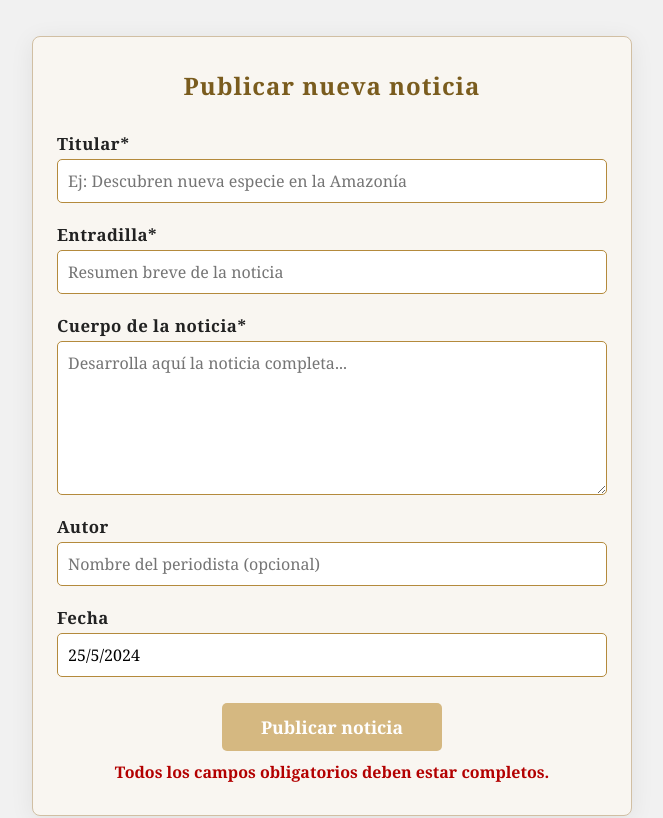
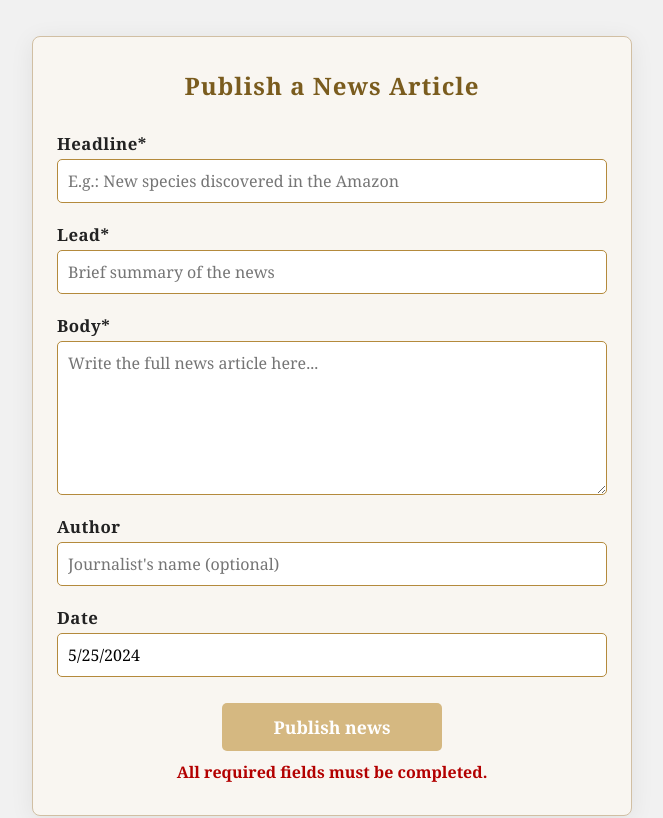
Before and after one commit to AgustinErimbaue/news-app, a React (Vite) app: page /Form in a window 1280 px wide. Shown: the part 420-1238 px from the top of the page, without its empty margins (308-971 px from the left). Built offline with nearby package versions, Linux system fonts and the light colour scheme.

Commit message:
se actualiza el idioma del formulario y la página de inicio a inglés, se traducen mensajes y etiquetas

```diff
--- a/src/components/Form/Form.jsx
+++ b/src/components/Form/Form.jsx
@@ -8,7 +8,7 @@ const Form = () => {
     Lead: "",
     Body: "",
     Author: "",
-    Date: new Date().toLocaleDateString('es-ES'),
+    Date: new Date().toLocaleDateString('en-US'),
   };
 
   const navigate = useNavigate();
@@ -25,16 +25,16 @@ const Form = () => {
 
   const validateForm = () => {
     if (!data.Headline || !data.Lead || !data.Body) {
-      setMessage("Todos los campos obligatorios deben estar completos.");
+      setMessage("All required fields must be completed.");
       setBtnDisabled(true);
     } else if (data.Headline.length < 3) {
-      setMessage("El titular debe tener al menos 3 caracteres.");
+      setMessage("The headline must have at least 3 characters.");
       setBtnDisabled(true);
     } else if (data.Lead.length < 3) {
-      setMessage("La entradilla debe tener al menos 3 caracteres.");
+      setMessage("The lead must have at least 3 characters.");
       setBtnDisabled(true);
     } else if (data.Body.length < 10) {
-      setMessage("El cuerpo debe tener al menos 10 caracteres.");
+      setMessage("The body must have at least 10 characters.");
       setBtnDisabled(true);
     } else {
       setMessage("");
@@ -52,7 +52,7 @@ const Form = () => {
     localStorage.setItem("news", JSON.stringify(data));
     setData(initialValue);
     swal(
-      "¡Noticia publicada!",
+      "News published!",
       `${data.Headline}\n${data.Lead}\n${data.Body}`,
       "success"
     );
@@ -63,51 +63,51 @@ const Form = () => {
 
   return (
     <form className="news-form" onSubmit={handleSubmit}>
-      <h2 className="form-title">Publicar nueva noticia</h2>
-      <label htmlFor="Headline">Titular*</label>
+      <h2 className="form-title">Publish a News Article</h2>
+      <label htmlFor="Headline">Headline*</label>
       <input
         type="text"
         id="Headline"
         name="Headline"
-        placeholder="Ej: Descubren nueva especie en la Amazonía"
+        placeholder="E.g.: New species discovered in the Amazon"
         onChange={handleInputChange}
         value={data.Headline}
         autoComplete="off"
       />
 
-      <label htmlFor="Lead">Entradilla*</label>
+      <label htmlFor="Lead">Lead*</label>
       <input
         type="text"
         id="Lead"
         name="Lead"
-        placeholder="Resumen breve de la noticia"
+        placeholder="Brief summary of the news"
         onChange={handleInputChange}
         value={data.Lead}
         autoComplete="off"
       />
 
-      <label htmlFor="Body">Cuerpo de la noticia*</label>
+      <label htmlFor="Body">Body*</label>
       <textarea
         id="Body"
         name="Body"
-        placeholder="Desarrolla aquí la noticia completa..."
+        placeholder="Write the full news article here..."
         onChange={handleInputChange}
         value={data.Body}
         rows={6}
       />
 
-      <label htmlFor="Author">Autor</label>
+      <label htmlFor="Author">Author</label>
       <input
         type="text"
         id="Author"
         name="Author"
-        placeholder="Nombre del periodista (opcional)"
+        placeholder="Journalist's name (optional)"
         onChange={handleInputChange}
         value={data.Author}
         autoComplete="off"
       />
 
-      <label htmlFor="Date">Fecha</label>
+      <label htmlFor="Date">Date</label>
       <input
         type="text"
         id="Date"
@@ -116,7 +116,7 @@ const Form = () => {
         readOnly
       />
 
-      <button type="submit" disabled={btnDisable}>Publicar noticia</button>
+      <button type="submit" disabled={btnDisable}>Publish news</button>
       {message && <p className="error-message">{message}</p>}
     </form>
   );
--- a/src/components/Home/Home.jsx
+++ b/src/components/Home/Home.jsx
@@ -4,27 +4,27 @@ const Home = () => {
   return (
     <div className="newspaper-home">
       <header className="newspaper-header">
-        <h1 className="newspaper-title">El Diario Digital</h1>
-        <p className="newspaper-date">{new Date().toLocaleDateString('es-ES', { weekday: 'long', year: 'numeric', month: 'long', day: 'numeric' })}</p>
+        <h1 className="newspaper-title">The Digital Daily</h1>
+        <p className="newspaper-date">{new Date().toLocaleDateString('en-US', { weekday: 'long', year: 'numeric', month: 'long', day: 'numeric' })}</p>
         <hr className="newspaper-divider" />
       </header>
       <section className="newspaper-intro">
-        <h2>Bienvenido a El Diario Digital</h2>
+        <h2>Welcome to The Digital Daily</h2>
         <p>
-          Tu fuente confiable de noticias actualizadas, reportajes y análisis. Explora las últimas novedades nacionales e internacionales, economía, cultura, deportes y mucho más.
+          Your trusted source for up-to-date news, reports, and analysis. Explore the latest national and international headlines, economy, culture, sports, and much more.
         </p>
       </section>
       <section className="newspaper-featured">
-        <h3>Noticias Destacadas</h3>
+        <h3>Featured News</h3>
         <ul>
-          <li>✔️ Última hora: Mantente informado con las noticias más recientes.</li>
-          <li>✔️ Reportajes exclusivos y entrevistas.</li>
-          <li>✔️ Opinión y análisis de expertos.</li>
+          <li>✔️ Breaking news: Stay informed with the latest updates.</li>
+          <li>✔️ Exclusive reports and interviews.</li>
+          <li>✔️ Expert opinion and analysis.</li>
         </ul>
       </section>
       <footer className="newspaper-footer">
         <hr className="newspaper-divider" />
-        <p>© {new Date().getFullYear()} El Diario Digital. Todos los derechos reservados.</p>
+        <p>© {new Date().getFullYear()} The Digital Daily. All rights reserved.</p>
       </footer>
     </div>
   )
```
